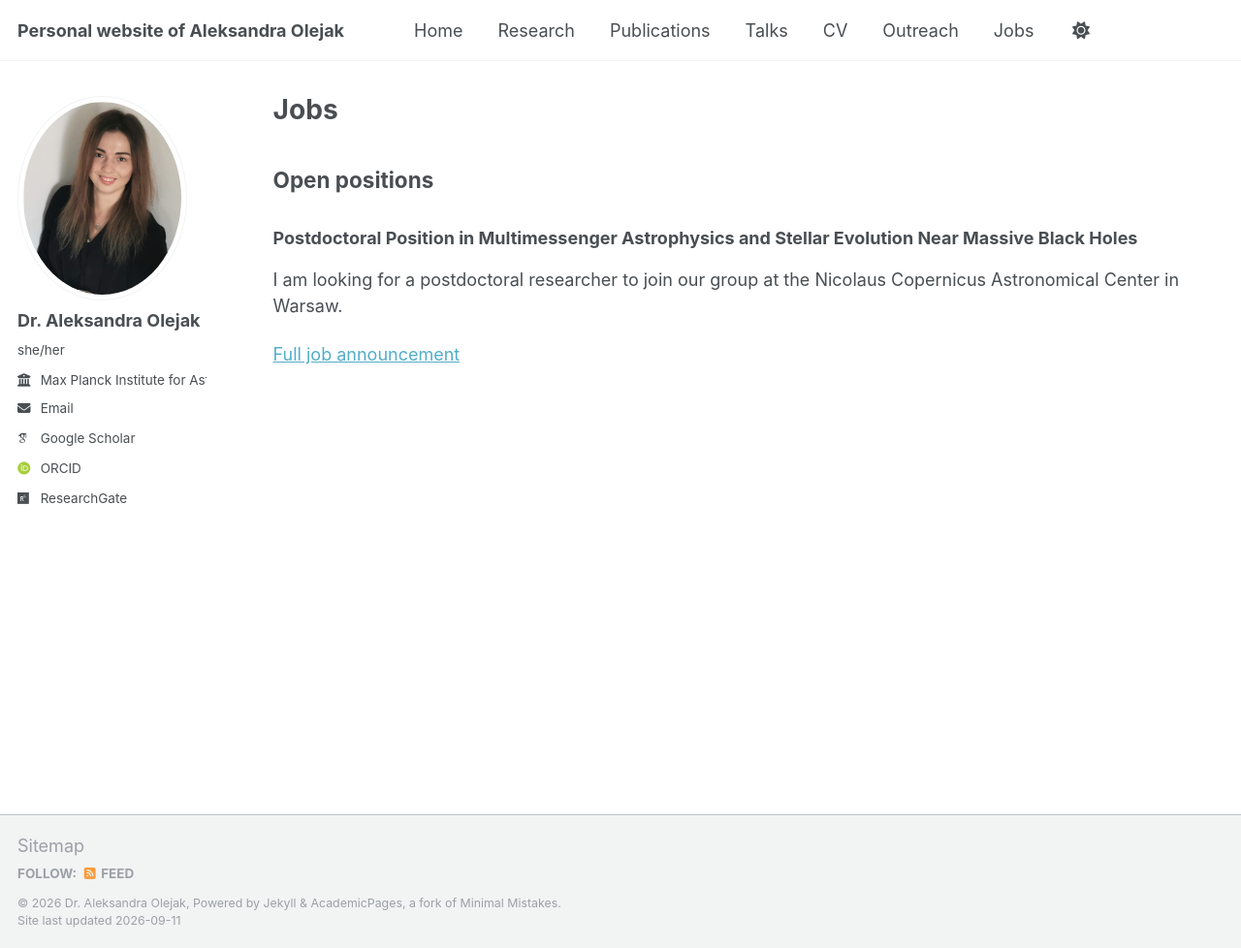
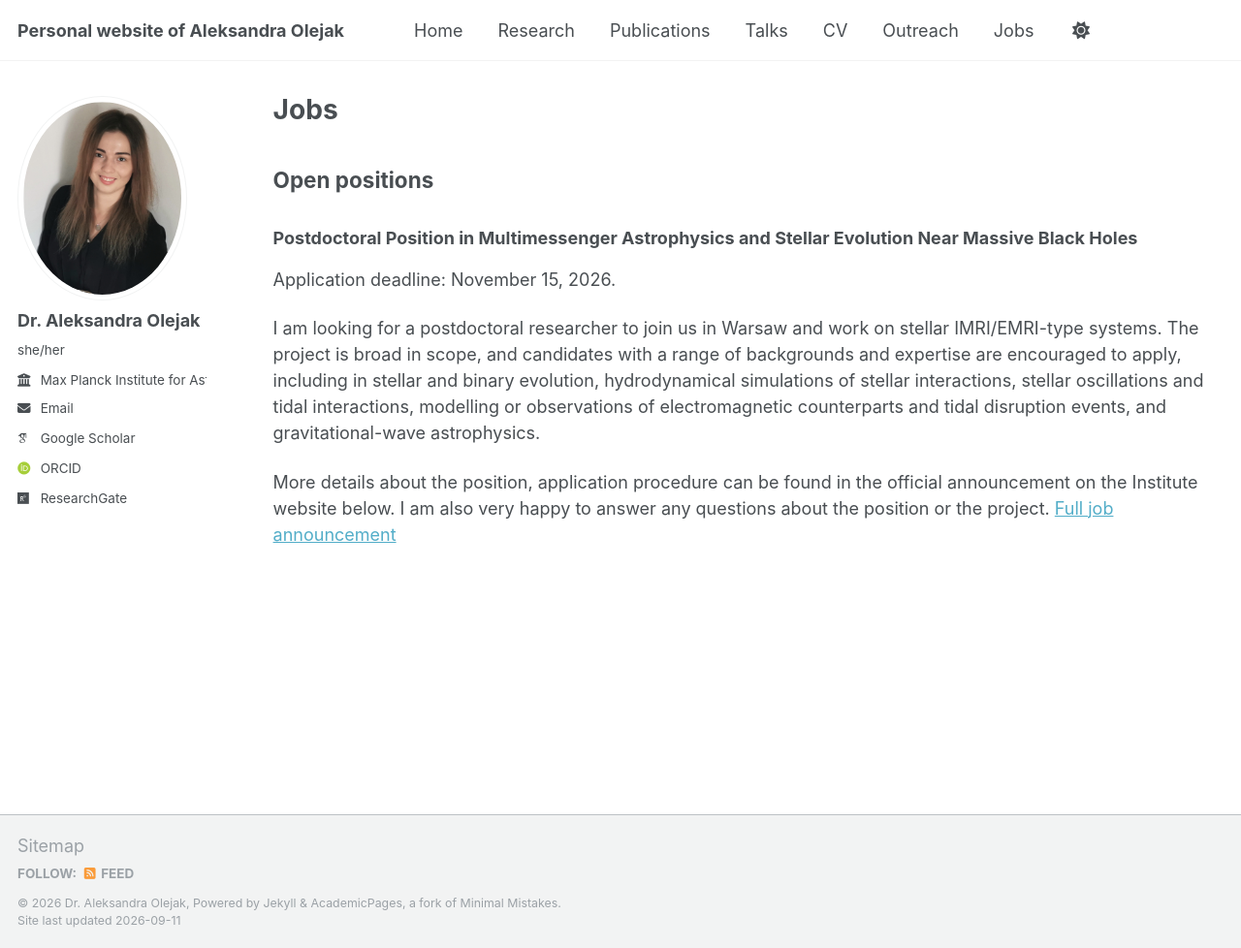
Before and after one commit to aleole/aleole.github.io, a Jekyll site: the page built from _pages/jobs.md, in a window 1280 px wide and 978 px high. Shown: the whole window at 97% size. Built offline with Jekyll 4.4.1, drawn with Linux system fonts in a browser that asks for light colours; some web fonts are replaced; a script that is not in the unit is left out.

Commit message:
Update jobs.md

```diff
--- a/_pages/jobs.md
+++ b/_pages/jobs.md
@@ -10,7 +10,10 @@ author_profile: true
 ## Open positions
 
 ### Postdoctoral Position in Multimessenger Astrophysics and Stellar Evolution Near Massive Black Holes
+Application deadline: November 15, 2026.
 
-I am looking for a postdoctoral researcher to join our group at the Nicolaus Copernicus Astronomical Center in Warsaw.
+I am looking for a postdoctoral researcher to join us in Warsaw and work on stellar IMRI/EMRI-type systems.
+The project is broad in scope, and candidates with a range of backgrounds and expertise are encouraged to apply, including in stellar and binary evolution, hydrodynamical simulations of stellar interactions, stellar oscillations and tidal interactions, modelling or observations of electromagnetic counterparts and tidal disruption events, and gravitational-wave astrophysics.
 
+More details about the position, application procedure can be found in the official announcement on the Institute website below. I am also very happy to answer any questions about the position or the project.
 [Full job announcement](https://camk.edu.pl/en/archiwum/2026/09/09/postdoctoral-position-in-multimessenger-astrophysics-and-stellar-evolution-near-massive-black-holes/)
```
